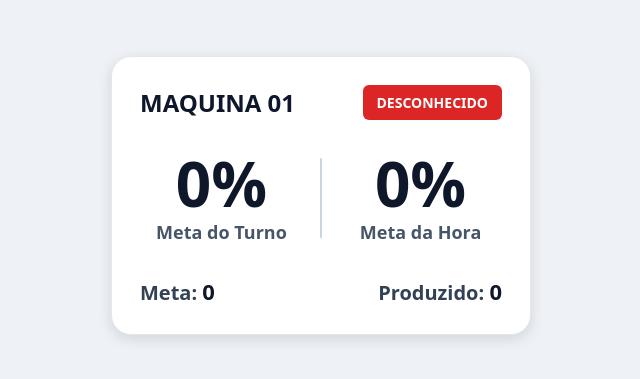
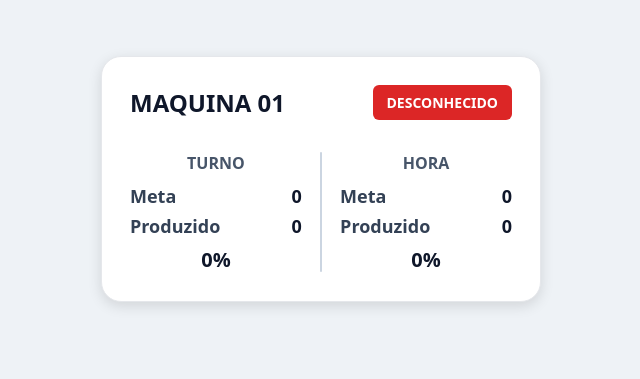
Before and after one commit to NettoSantana/indflow, a Flask app: page / in a window 1280 px wide. Shown: the part 60-439 px from the top of the page, without its empty margins (319-959 px from the left). Run offline with Flask 3, Linux system fonts and the light colour scheme; data that the repository does not hold is empty.

Commit message:
﻿feat(dashboard): separar meta e produzido por turno e hora
- Lado esquerdo: meta e produzido do turno
- Lado direito: meta e produzido da hora
- Percentuais mantidos como informação secundária
- Card mais claro para operador

```diff
--- a/templates/index.html
+++ b/templates/index.html
@@ -15,7 +15,7 @@
 
     .machine-card{
       background:#ffffff;
-      width:420px;
+      width:440px;
       border-radius:20px;
       padding:28px;
       box-shadow:0 4px 14px rgba(0,0,0,0.12);
@@ -53,65 +53,60 @@
       text-transform:uppercase;
     }
 
-    .status-auto{
-      background:#16a34a;
-    }
-    .status-manual{
-      background:#dc2626;
-    }
+    .status-auto{ background:#16a34a; }
+    .status-manual{ background:#dc2626; }
 
-    /* BLOCO DOS PERCENTUAIS */
-    .percent-container{
+    /* BLOCO TURNO / HORA */
+    .stats-container{
       display:flex;
       justify-content:space-between;
-      align-items:center;
+      align-items:flex-start;
       margin-top:10px;
     }
 
-    .percent-block{
+    .stats-block{
       width:45%;
+    }
+
+    .stats-title{
+      font-size:16px;
+      font-weight:700;
+      color:#475569;
+      margin-bottom:10px;
       text-align:center;
     }
 
-    .percent-value{
-      font-size:62px;
+    .stats-line{
+      display:flex;
+      justify-content:space-between;
+      font-size:18px;
+      font-weight:600;
+      color:#334155;
+      margin-bottom:6px;
+    }
+
+    .stats-line b{
       font-weight:700;
       color:#0f172a;
-      line-height:1;
     }
 
-    .percent-label{
-      margin-top:6px;
-      font-size:18px;
-      font-weight:600;
-      color:#475569;
+    .percent-small{
+      text-align:center;
+      margin-top:8px;
+      font-size:20px;
+      font-weight:700;
+      color:#0f172a;
     }
 
     .divider{
       width:2px;
-      height:80px;
+      height:120px;
       background:#cbd5e1;
       border-radius:2px;
     }
-
-    .machine-stats{
-      display:flex;
-      justify-content:space-between;
-      font-size:20px;
-      color:#334155;
-      margin-top:10px;
-      font-weight:600;
-    }
-
-    .machine-stats span b{
-      font-weight:700;
-      color:#0f172a;
-      font-size:22px;
-    }
-
   </style>
 
-  <!-- CARD ÚNICO CLICÁVEL -->
+  <!-- CARD -->
   <div class="machine-card" onclick="window.location.href='/producao/config/maquina01'">
 
     <div class="machine-header">
@@ -119,25 +114,44 @@
       <div id="status-badge" class="machine-status status-auto">AUTO</div>
     </div>
 
-    <div class="percent-container">
+    <div class="stats-container">
 
-      <div class="percent-block">
-        <div class="percent-value" id="percent-turno">0%</div>
-        <div class="percent-label">Meta do Turno</div>
+      <!-- TURNO -->
+      <div class="stats-block">
+        <div class="stats-title">TURNO</div>
+
+        <div class="stats-line">
+          <span>Meta</span>
+          <b id="meta-turno">0</b>
+        </div>
+
+        <div class="stats-line">
+          <span>Produzido</span>
+          <b id="prod-turno">0</b>
+        </div>
+
+        <div class="percent-small" id="percent-turno">0%</div>
       </div>
 
       <div class="divider"></div>
 
-      <div class="percent-block">
-        <div class="percent-value" id="percent-hora">0%</div>
-        <div class="percent-label">Meta da Hora</div>
+      <!-- HORA -->
+      <div class="stats-block">
+        <div class="stats-title">HORA</div>
+
+        <div class="stats-line">
+          <span>Meta</span>
+          <b id="meta-hora">0</b>
+        </div>
+
+        <div class="stats-line">
+          <span>Produzido</span>
+          <b id="prod-hora">0</b>
+        </div>
+
+        <div class="percent-small" id="percent-hora">0%</div>
       </div>
 
-    </div>
-
-    <div class="machine-stats">
-      <span>Meta: <b id="meta-turno">0</b></span>
-      <span>Produzido: <b id="prod-turno">0</b></span>
     </div>
 
   </div>
@@ -153,27 +167,24 @@ function atualizarDashboard(){
 
       // STATUS
       let statusBadge = document.getElementById("status-badge");
+      statusBadge.textContent = data.status;
+      statusBadge.className =
+        "machine-status " + (data.status === "AUTO" ? "status-auto" : "status-manual");
 
-      statusBadge.textContent = data.status;
-
-      if(data.status === "AUTO"){
-        statusBadge.className = "machine-status status-auto";
-      } else {
-        statusBadge.className = "machine-status status-manual";
-      }
-
-      // META DO TURNO
+      // TURNO
       document.getElementById("meta-turno").textContent = data.meta_turno;
       document.getElementById("prod-turno").textContent = data.producao_turno;
       document.getElementById("percent-turno").textContent = data.percentual_turno + "%";
 
-      // META DA HORA
+      // HORA
+      document.getElementById("meta-hora").textContent = data.meta_por_hora?.[data.ultima_hora] ?? 0;
+      document.getElementById("prod-hora").textContent = data.producao_hora;
       document.getElementById("percent-hora").textContent = data.percentual_hora + "%";
 
     });
 }
 
-// Atualiza a cada 1s
+// Atualização temporizada (estável)
 setInterval(atualizarDashboard, 1000);
 atualizarDashboard();
 </script>
```
